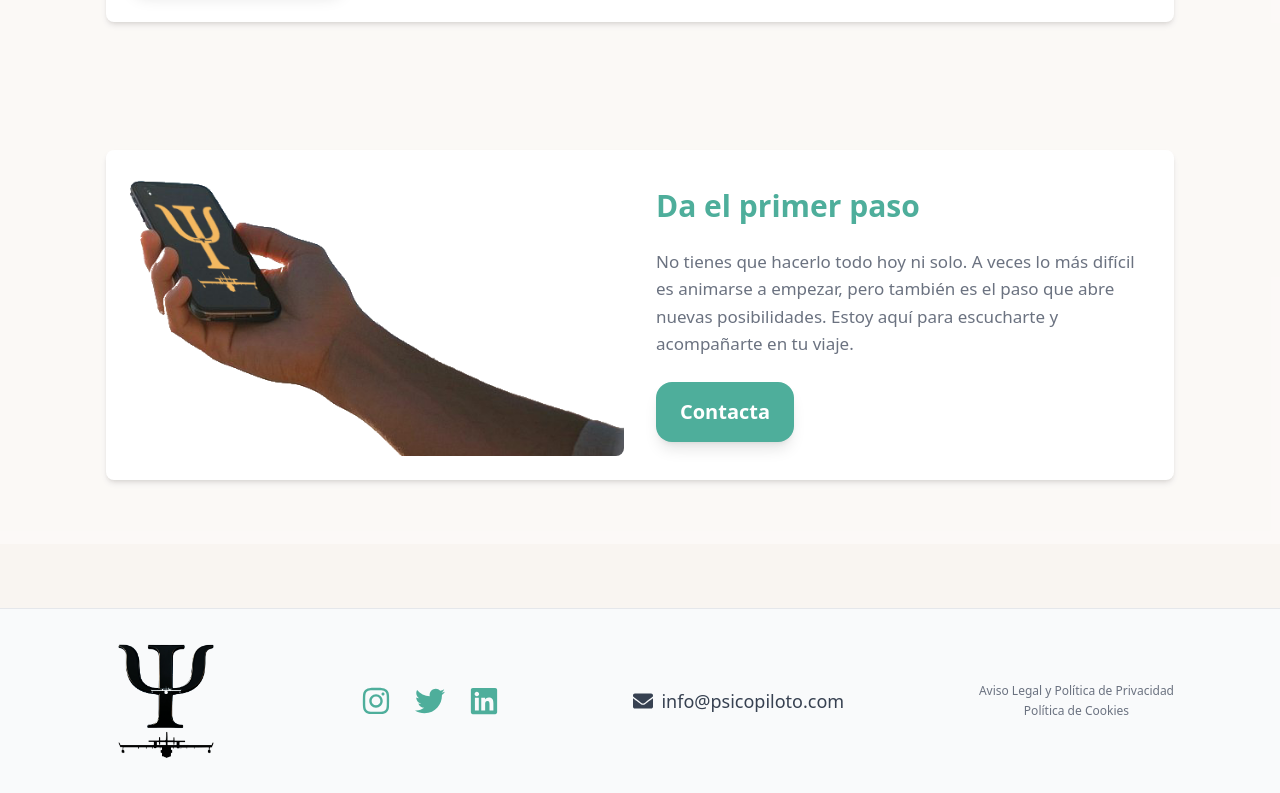
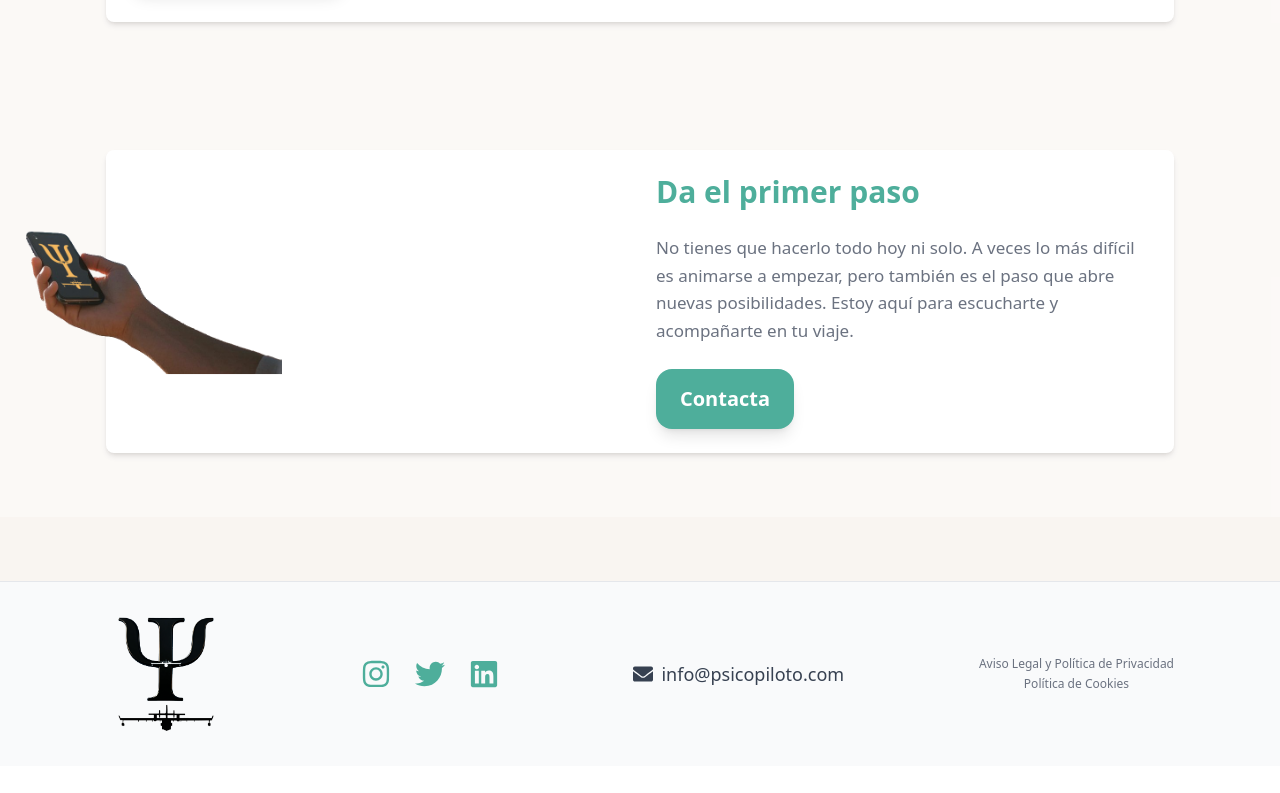
Before and after one commit to psicopiloto/psicopilotopage1, a Next.js app: page / in a window 1280 px wide. Shown: the part 3026-3819 px from the top of the page. After the commit the page ends 3792 px from the top, so only its background shows below. Built offline with nearby package versions, Linux system fonts and the light colour scheme.

Commit message:
Update index.js

```diff
--- a/pages/index.js
+++ b/pages/index.js
@@ -166,29 +166,34 @@ export default function Home() {
       {/* CTA FINAL */}
 <section className="py-16 bg-white/40">
   <div className="container mx-auto max-w-5xl">
-            <div className="grid grid-cols-1 md:grid-cols-2 gap-8 items-center p-6 bg-white rounded-lg shadow-md">
-              {/* Imagen izquierda */}
-              <div className="order-1 md:order-1">
+    <div className="relative grid grid-cols-1 md:grid-cols-2 gap-8 items-center p-6 bg-white rounded-lg shadow-md overflow-visible">
+
+      {/* Imagen sobresaliendo */}
       <Image
         src="/telefono.png"
         alt="Da el primer paso"
-                  width={500}
-                  height={350}
-                  className="rounded-lg w-full h-auto object-cover"
+        width={400} // 👈 ajusta aquí el tamaño base
+        height={400}
+        className="absolute -left-20 top-1/2 -translate-y-1/2 w-64 h-auto object-contain"
       />
-              </div>
-              {/* Texto */}
-              <div className="order-2 md:order-2 text-center md:text-left">
-                <h2 className="text-3xl font-semibold mb-6 text-psicopiloto-green-500">Da el primer paso</h2>
+
+      {/* Texto en la columna derecha */}
+      <div className="col-span-1 md:col-start-2 text-center md:text-left">
+        <h2 className="text-3xl font-semibold mb-6 text-psicopiloto-green-500">
+          Da el primer paso
+        </h2>
         <p className="leading-relaxed mb-6 text-psicopiloto-gray-500">
-                  No tienes que hacerlo todo hoy ni solo. A veces lo más difícil es animarse a empezar, pero también es el paso que abre nuevas posibilidades.
-                  Estoy aquí para escucharte y acompañarte en tu viaje.
+          No tienes que hacerlo todo hoy ni solo. A veces lo más difícil
+          es animarse a empezar, pero también es el paso que abre nuevas
+          posibilidades. Estoy aquí para escucharte y acompañarte en tu
+          viaje.
         </p>
         <AnimatedCTA href="/contacto" text="Contacta" color="green" />
       </div>
     </div>
   </div>
 </section>
+
       </main>
 
       <Footer />
```
Lines whose indentation alone changed are shown as unchanged.
